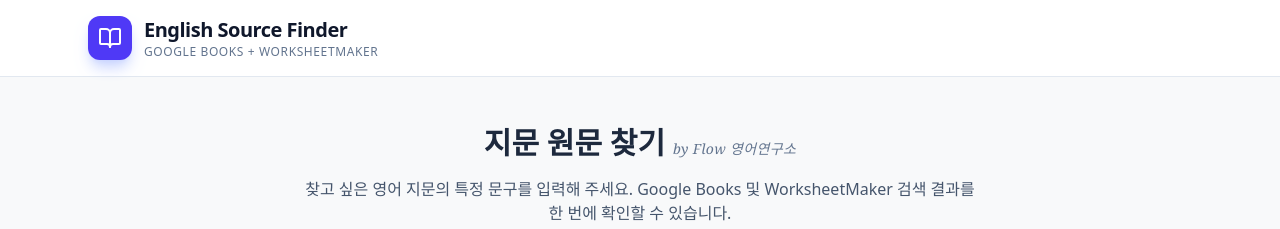
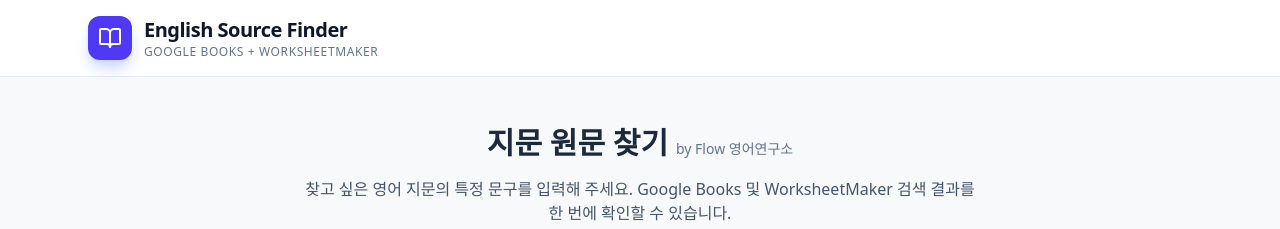
Before and after one commit to floweducation/english-finder, a React (Vite) app: page / in a window 1280 px wide. Shown: the top 229 px of the page. Built offline with nearby package versions, Linux system fonts and the light colour scheme.

Commit message:
Add files via upload

```diff
--- a/src/App.tsx
+++ b/src/App.tsx
@@ -239,7 +239,7 @@
                 href={FLOW_BLOG_URL}
                 target="_blank"
                 rel="noreferrer"
-                className="text-sm font-serif italic tracking-wide text-slate-500 transition-colors hover:text-indigo-600"
+                className="text-sm font-medium text-slate-500 transition-colors hover:text-indigo-600"
               >
                 by Flow 영어연구소
               </a>
```
